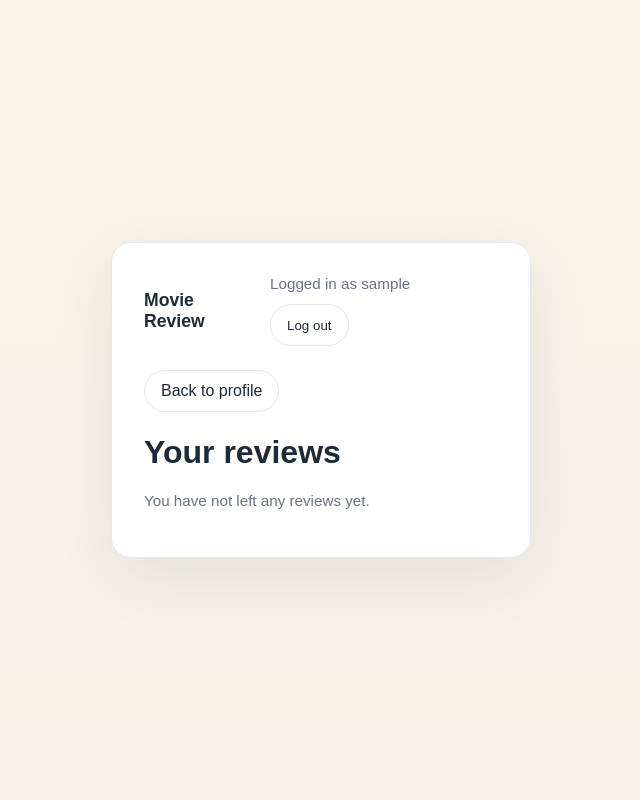
After one commit to ilkkaluu/Movie-Review, a Django app: page /profile/reviews/ in a window 1280 px wide. The commit adds this page. Shown: the whole page, without its empty margins (319-959 px from the left). Run offline with Django 5.2, Linux system fonts and the light colour scheme; the visitor is signed in with stand-in values (Sample User, id 1); data that the repository does not hold is empty.

Commit message:
Added buttons and own pages for users' watched movies and given reviews.

```diff
--- a/pages/urls.py
+++ b/pages/urls.py
@@ -6,6 +6,8 @@ urlpatterns = [
     path("", views.home, name="home"),
     path("users/", views.search_users, name="search-users"),
     path("reviews/public/", views.public_reviews, name="public-reviews"),
+    path("profile/watched-movies/", views.watched_movies_page, name="watched-movies-page"),
+    path("profile/reviews/", views.user_reviews_page, name="user-reviews-page"),
     path("movies/", views.movie_list, name="movie-list"),
     path("movies/add-to-watched/", views.add_to_watched_movies, name="add-to-watched-movie"),
     path("movies/<int:watched_movie_id>/review/", views.leave_review, name="leave-review"),
--- a/pages/views.py
+++ b/pages/views.py
@@ -125,9 +125,19 @@ def add_to_watched_movies(request):
 
 @login_required
 def profile(request):
+	return render(request, "profile.html")
+
+
+@login_required
+def watched_movies_page(request):
 	watched_movies = WatchedMovie.objects.filter(user=request.user)
+	return render(request, "profile/watched_movies.html", {"watched_movies": watched_movies})
+
+
+@login_required
+def user_reviews_page(request):
 	reviews = MovieReview.objects.filter(watched_movie__user=request.user).select_related("watched_movie")
-	return render(request, "profile.html", {"watched_movies": watched_movies, "reviews": reviews})
+	return render(request, "profile/user_reviews.html", {"reviews": reviews})
 
 
 @login_required
--- /dev/null
+++ b/templates/profile/user_reviews.html
@@ -0,0 +1,33 @@
+{% extends "base.html" %}
+
+{% block title %}Your Reviews | Movie Review{% endblock %}
+
+{% block content %}
+  <main>
+    <div class="nav" style="margin-bottom: 20px;">
+      <a href="{% url 'profile' %}">Back to profile</a>
+    </div>
+
+    <h1>Your reviews</h1>
+
+    {% if reviews %}
+      <ul>
+        {% for review in reviews %}
+          <li style="margin-bottom: 12px;">
+            <strong>{{ review.watched_movie.title }} ({{ review.watched_movie.year }})</strong>
+            <a href="{% url 'edit-review' review.id %}" style="margin-left: 8px;">Edit review</a>
+            {% if review.is_private %}
+              <span class="help" style="margin-left: 8px;">Private</span>
+            {% else %}
+              <span class="help" style="margin-left: 8px;">Public</span>
+            {% endif %}
+            <div>Rating: {{ review.rating }}/5</div>
+            <div>{{ review.review_text }}</div>
+          </li>
+        {% endfor %}
+      </ul>
+    {% else %}
+      <p class="help">You have not left any reviews yet.</p>
+    {% endif %}
+  </main>
+{% endblock %}
```
Also changed, not shown: templates/profile.html (+4 -34 lines), templates/profile/watched_movies.html (added, +26 -0 lines).
